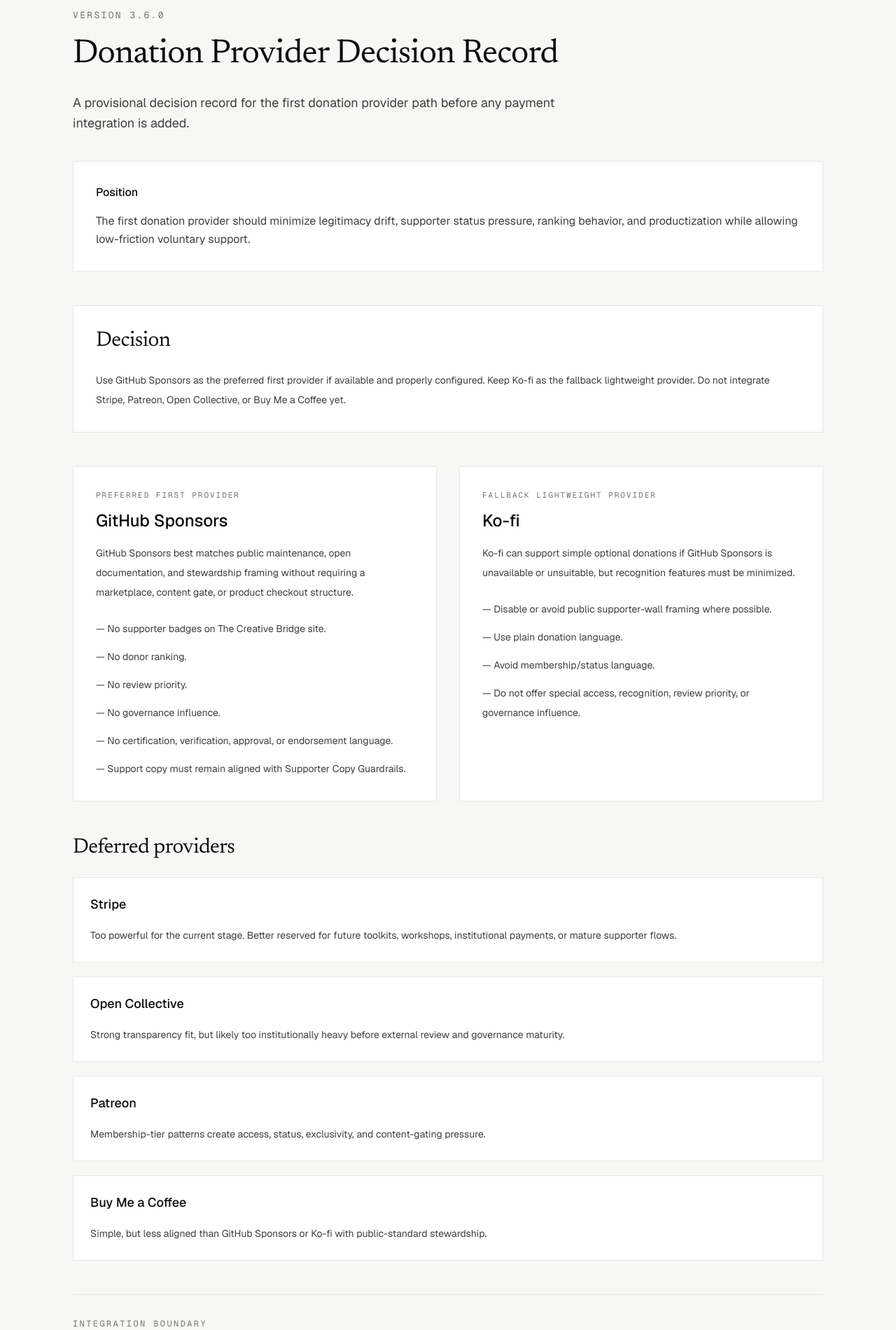
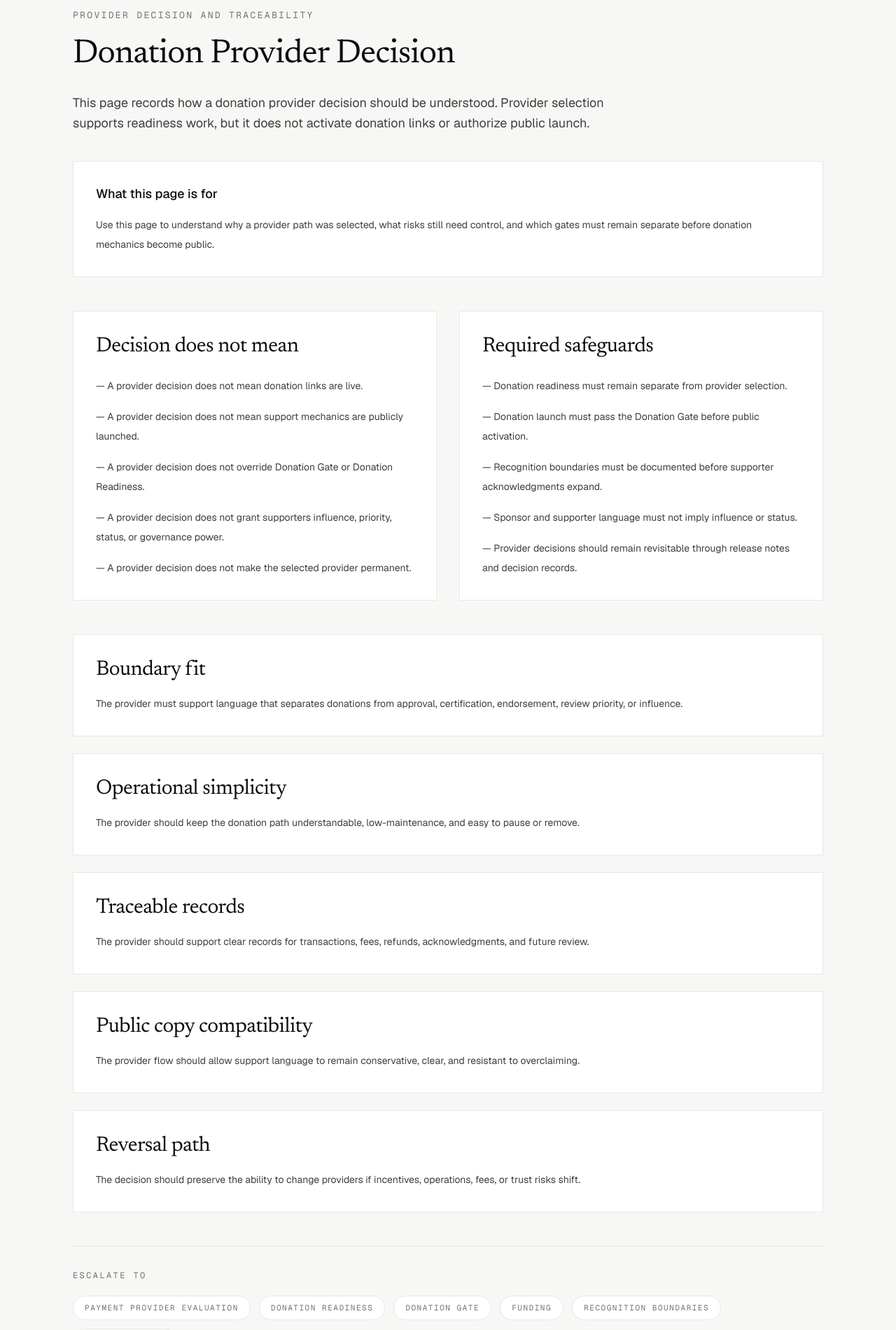
Before and after one commit to zacharymplace/creative-bridge, a Next.js app: page /donation-provider-decision in a window 1280 px wide. Shown: the part 100-2000 px from the top of the page at 70% size. Built offline with nearby package versions, Linux system fonts and the light colour scheme.

Commit message:
Refine donation provider decision for readers

```diff
--- a/package.json
+++ b/package.json
@@ -1,6 +1,6 @@
 {
   "name": "creative-bridge",
-  "version": "3.44.0",
+  "version": "3.45.0",
   "private": true,
   "scripts": {
     "prebuild": "node scripts/sync-public-assets.mjs",
--- a/scripts/qa-static-export.mjs
+++ b/scripts/qa-static-export.mjs
@@ -103,6 +103,8 @@ const requiredFiles = [
   "docs/releases/v3.42.0.md",
   "docs/releases/v3.43.0.md",
   "docs/releases/v3.44.0.md",
+  "docs/releases/v3.45.0.md",
+  "docs/system/donation-provider-decision-reader-pass.md",
   "docs/system/payment-provider-evaluation-reader-pass.md",
   "docs/system/neighborhood-chorus-project-reader-pass.md",
   "docs/system/projects-page-reader-pass.md",
--- a/scripts/sync-public-assets.mjs
+++ b/scripts/sync-public-assets.mjs
@@ -95,6 +95,8 @@ const markdownFiles = [
   "releases/v3.42.0.md",
   "releases/v3.43.0.md",
   "releases/v3.44.0.md",
+  "releases/v3.45.0.md",
+  "system/donation-provider-decision-reader-pass.md",
   "system/payment-provider-evaluation-reader-pass.md",
   "system/neighborhood-chorus-project-reader-pass.md",
   "system/projects-page-reader-pass.md",
--- a/src/app/donation-provider-decision/page.tsx
+++ b/src/app/donation-provider-decision/page.tsx
@@ -1,104 +1,143 @@
-import { donationProviderDecision } from "@/content/donation-provider-decision/donation-provider-decision";
+import Link from "next/link";
+
+const decisionDoesNotMean = [
+  "A provider decision does not mean donation links are live.",
+  "A provider decision does not mean support mechanics are publicly launched.",
+  "A provider decision does not override Donation Gate or Donation Readiness.",
+  "A provider decision does not grant supporters influence, priority, status, or governance power.",
+  "A provider decision does not make the selected provider permanent.",
+];
+
+const decisionFactors = [
+  {
+    title: "Boundary fit",
+    description:
+      "The provider must support language that separates donations from approval, certification, endorsement, review priority, or influence.",
+  },
+  {
+    title: "Operational simplicity",
+    description:
+      "The provider should keep the donation path understandable, low-maintenance, and easy to pause or remove.",
+  },
+  {
+    title: "Traceable records",
+    description:
+      "The provider should support clear records for transactions, fees, refunds, acknowledgments, and future review.",
+  },
+  {
+    title: "Public copy compatibility",
+    description:
+      "The provider flow should allow support language to remain conservative, clear, and resistant to overclaiming.",
+  },
+  {
+    title: "Reversal path",
+    description:
+      "The decision should preserve the ability to change providers if incentives, operations, fees, or trust risks shift.",
+  },
+];
+
+const requiredSafeguards = [
+  "Donation readiness must remain separate from provider selection.",
+  "Donation launch must pass the Donation Gate before public activation.",
+  "Recognition boundaries must be documented before supporter acknowledgments expand.",
+  "Sponsor and supporter language must not imply influence or status.",
+  "Provider decisions should remain revisitable through release notes and decision records.",
+];
+
+const escalationPaths = [
+  { label: "Payment Provider Evaluation", href: "/payment-provider-evaluation" },
+  { label: "Donation Readiness", href: "/donation-readiness" },
+  { label: "Donation Gate", href: "/donation-gate" },
+  { label: "Funding", href: "/funding" },
+  { label: "Recognition Boundaries", href: "/recognition-boundaries" },
+  { label: "Supporter Copy", href: "/supporter-copy" },
+];
 
 export default function DonationProviderDecisionPage() {
   return (
     <main>
       <section className="cb-container cb-section-y">
         <p className="font-mono text-[13px] uppercase tracking-[0.18em] text-[var(--cb-muted)]">
-          Version {donationProviderDecision.version}
+          Provider decision and traceability
         </p>
 
         <h1 className="cb-display mt-4 max-w-4xl text-4xl tracking-tight text-[var(--cb-ink)] sm:text-5xl sm:leading-tight">
-          {donationProviderDecision.title}
+          Donation Provider Decision
         </h1>
 
         <p className="mt-6 max-w-3xl text-lg leading-relaxed text-[var(--cb-body)]">
-          {donationProviderDecision.summary}
+          This page records how a donation provider decision should be
+          understood. Provider selection supports readiness work, but it does
+          not activate donation links or authorize public launch.
         </p>
 
-        <div className="mt-10 border border-[var(--cb-border)] bg-[var(--cb-surface)] p-6 sm:p-8">
-          <h2 className="text-base font-medium text-[var(--cb-ink)]">
-            Position
+        <section className="mt-10 border border-[var(--cb-border)] bg-[var(--cb-surface)] p-6 sm:p-8">
+          <h2 className="text-lg font-medium text-[var(--cb-ink)]">
+            What this page is for
           </h2>
-          <p className="mt-4 text-base leading-relaxed text-[var(--cb-body)]">
-            {donationProviderDecision.position}
-          </p>
-        </div>
-
-        <section className="mt-12 border border-[var(--cb-border)] bg-[var(--cb-surface)] p-6 sm:p-8">
-          <h2 className="cb-display text-3xl text-[var(--cb-ink)]">
-            Decision
-          </h2>
-          <p className="mt-6 text-sm leading-7 text-[var(--cb-body)]">
-            {donationProviderDecision.decision}
+          <p className="mt-4 text-sm leading-7 text-[var(--cb-body)]">
+            Use this page to understand why a provider path was selected, what
+            risks still need control, and which gates must remain separate
+            before donation mechanics become public.
           </p>
         </section>
 
         <section className="mt-12 grid gap-8 lg:grid-cols-2">
           <article className="border border-[var(--cb-border)] bg-[var(--cb-surface)] p-6 sm:p-8">
-            <p className="font-mono text-[11px] uppercase tracking-[0.18em] text-[var(--cb-muted)]">
-              {donationProviderDecision.selectedProvider.status}
-            </p>
-            <h2 className="mt-3 text-2xl font-medium text-[var(--cb-ink)]">
-              {donationProviderDecision.selectedProvider.name}
+            <h2 className="cb-display text-3xl text-[var(--cb-ink)]">
+              Decision does not mean
             </h2>
-            <p className="mt-4 text-sm leading-7 text-[var(--cb-body)]">
-              {donationProviderDecision.selectedProvider.rationale}
-            </p>
-            <ul className="mt-6 space-y-3 text-sm leading-7 text-[var(--cb-body)]">
-              {donationProviderDecision.selectedProvider.conditions.map((item) => (
+            <ul className="mt-6 space-y-4 text-sm leading-7 text-[var(--cb-body)]">
+              {decisionDoesNotMean.map((item) => (
                 <li key={item}>— {item}</li>
               ))}
             </ul>
           </article>
 
           <article className="border border-[var(--cb-border)] bg-[var(--cb-surface)] p-6 sm:p-8">
-            <p className="font-mono text-[11px] uppercase tracking-[0.18em] text-[var(--cb-muted)]">
-              {donationProviderDecision.fallbackProvider.status}
-            </p>
-            <h2 className="mt-3 text-2xl font-medium text-[var(--cb-ink)]">
-              {donationProviderDecision.fallbackProvider.name}
+            <h2 className="cb-display text-3xl text-[var(--cb-ink)]">
+              Required safeguards
             </h2>
-            <p className="mt-4 text-sm leading-7 text-[var(--cb-body)]">
-              {donationProviderDecision.fallbackProvider.rationale}
-            </p>
-            <ul className="mt-6 space-y-3 text-sm leading-7 text-[var(--cb-body)]">
-              {donationProviderDecision.fallbackProvider.conditions.map((item) => (
+            <ul className="mt-6 space-y-4 text-sm leading-7 text-[var(--cb-body)]">
+              {requiredSafeguards.map((item) => (
                 <li key={item}>— {item}</li>
               ))}
             </ul>
           </article>
         </section>
 
-        <section className="mt-12">
+        <section className="mt-12 grid gap-6">
+          {decisionFactors.map((item) => (
+            <article
+              key={item.title}
+              className="border border-[var(--cb-border)] bg-[var(--cb-surface)] p-6 sm:p-8"
+            >
               <h2 className="cb-display text-3xl text-[var(--cb-ink)]">
-            Deferred providers
+                {item.title}
               </h2>
-
-          <div className="mt-6 grid gap-5">
-            {donationProviderDecision.deferredProviders.map((provider) => (
-              <article
-                key={provider.name}
-                className="border border-[var(--cb-border)] bg-[var(--cb-surface)] p-6"
-              >
-                <h3 className="text-lg font-medium text-[var(--cb-ink)]">
-                  {provider.name}
-                </h3>
               <p className="mt-4 text-sm leading-7 text-[var(--cb-body)]">
-                  {provider.reason}
+                {item.description}
               </p>
             </article>
           ))}
-          </div>
         </section>
 
         <section className="mt-12 border-t border-[var(--cb-border)] pt-8">
           <h2 className="font-mono text-[12px] uppercase tracking-[0.2em] text-[var(--cb-muted)]">
-            Integration boundary
+            Escalate to
           </h2>
-          <p className="mt-4 max-w-3xl text-sm leading-7 text-[var(--cb-body)]">
-            {donationProviderDecision.integrationBoundary}
-          </p>
+
+          <div className="mt-5 flex flex-wrap gap-3">
+            {escalationPaths.map((item) => (
+              <Link
+                key={item.href}
+                href={item.href}
+                className="rounded-full border border-[var(--cb-border)] bg-white px-4 py-2 font-mono text-[11px] uppercase tracking-[0.14em] text-[var(--cb-muted)] underline-offset-4 hover:underline"
+              >
+                {item.label}
+              </Link>
+            ))}
+          </div>
         </section>
       </section>
     </main>
```
Also changed, not shown: 2 other files (tests, documents, lock files or other folders). Lines whose indentation alone changed are shown as unchanged.
